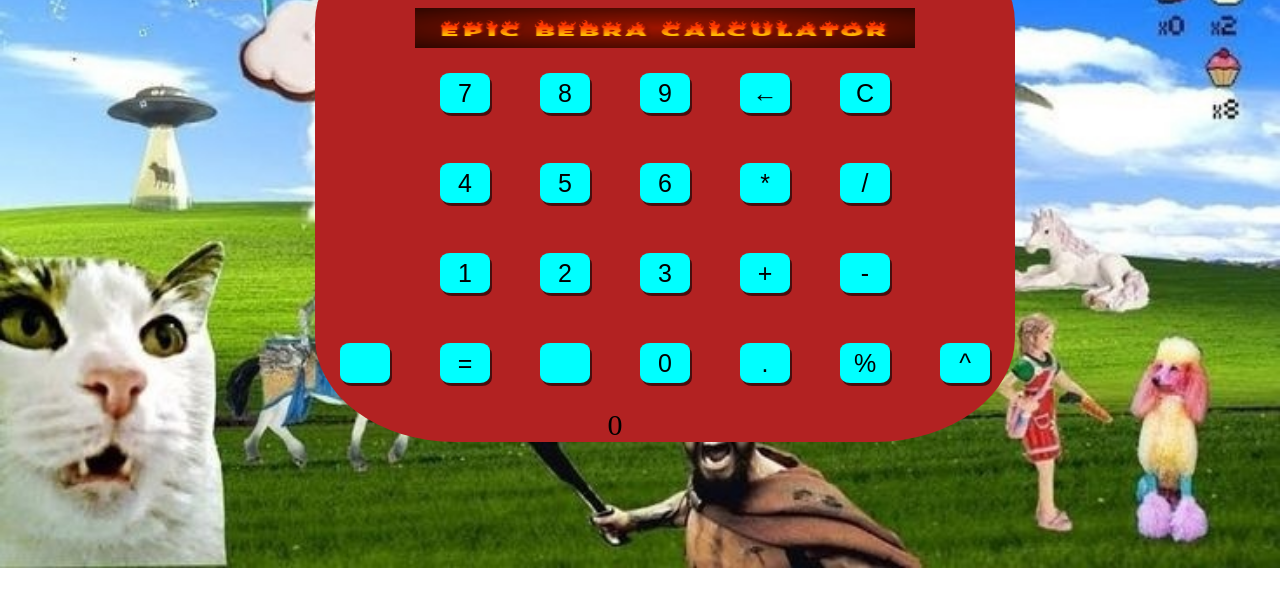
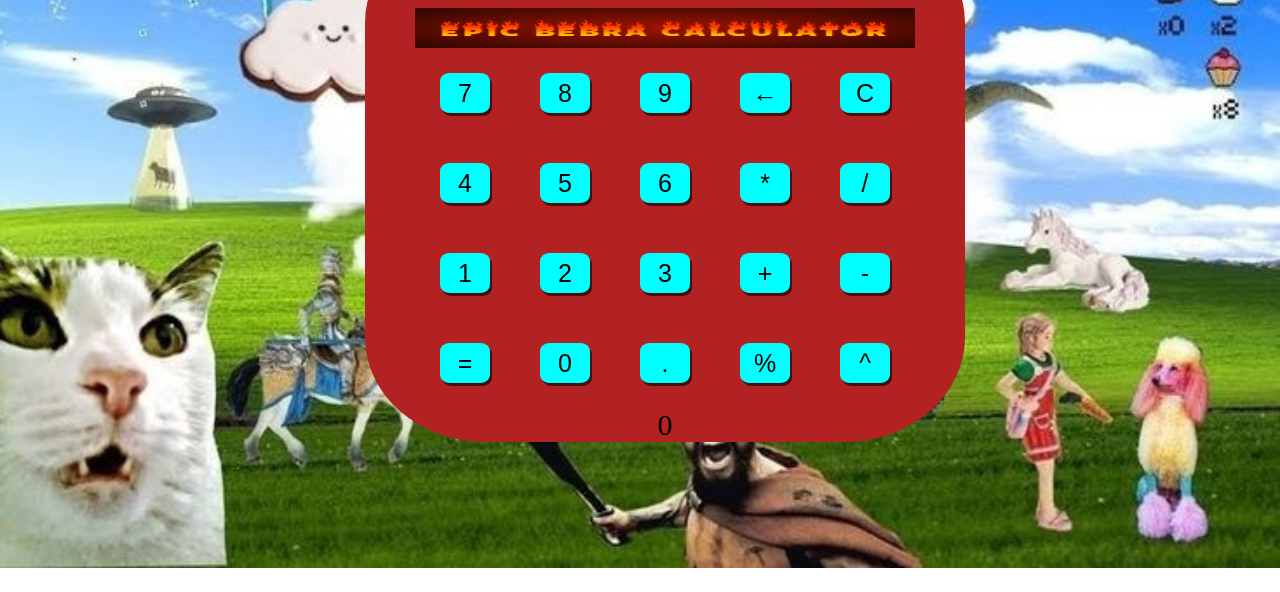
Before and after one commit to konstantinGirfanov/epicCalc, a website: page epicBebraCalculator/html/index.html in a window 1280 px wide. Shown: the part 208-800 px from the top of the page. Drawn offline with Linux system fonts and the light colour scheme; a web font is replaced by a local one.

Commit message:
уаааа

```diff
--- a/epicBebraCalculator/html/index.html
+++ b/epicBebraCalculator/html/index.html
@@ -34,9 +34,7 @@
                 <button onclick="OnClickMinus()" accesskey="-">-</button>
             </div>
             <div class="buttons">
-                <button class="off"></button>
                 <button onclick="OnClickEqual()" accesskey="=">=</button>
-                <button class="off"></button>
                 <button onclick="OnClick0()" accesskey="0">0</button>
                 <button onclick="OnClickDot()" accesskey=".">.</button>
                 <button onclick="OnClickRemain()">%</button>
```
